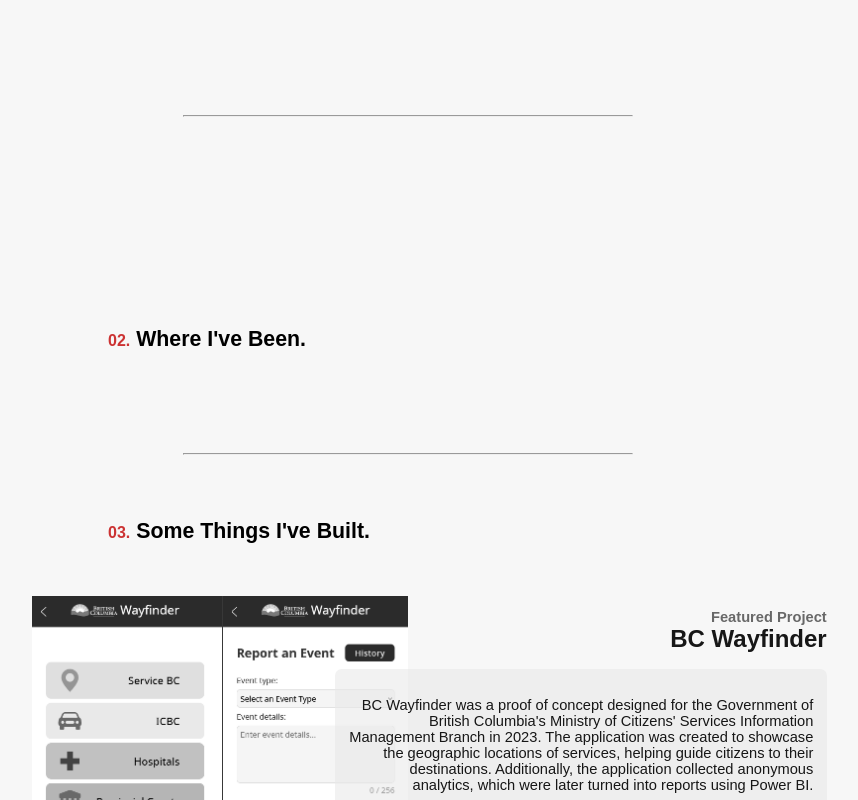
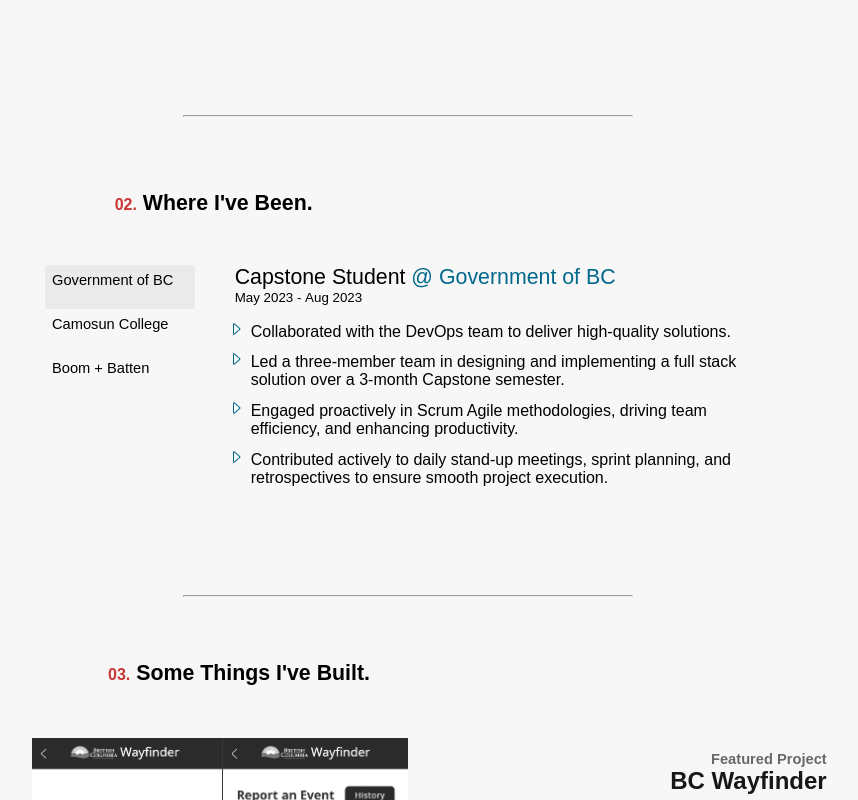
Before and after one commit to LocalNewsTV/LocalNewsTV.github.io, a React (Vite) app: page / in a window 1280 px wide. Shown: the part 1480-2280 px from the top of the page, without its empty margins (232-1090 px from the left). Built offline with nearby package versions, Linux system fonts and the light colour scheme.

Commit message:
Progressing on Experience Section, header touchup

```diff
--- a/package.json
+++ b/package.json
@@ -20,6 +20,7 @@
     "react": "18.2.0",
     "react-dom": "18.2.0",
     "react-router-dom": "6.14.2",
+    "react-router-hash-link": "2.4.3",
     "styled-components": "6.0.4"
   },
   "devDependencies": {
@@ -27,6 +28,7 @@
     "@emotion/babel-plugin": "11.11.0",
     "@types/react": "^18.2.14",
     "@types/react-dom": "^18.2.6",
+    "@types/react-router-hash-link": "2.4.6",
     "@typescript-eslint/eslint-plugin": "5.62.0",
     "@typescript-eslint/parser": "^5.61.0",
     "@vitejs/plugin-react": "4.0.3",
--- a/src/components/Experience/Experience.tsx
+++ b/src/components/Experience/Experience.tsx
@@ -1,13 +1,64 @@
-import { AccentSpan, ContentContainer, HeaderTwo, SmallSectionCont } from "./experience.styles";
+import { useState } from 'react';
+import {
+  AccentSpan,
+  Container,
+  ContentContainer,
+  EmployDate,
+  Employer,
+  ExperienceList,
+  HeaderTwo,
+  JobDetails,
+  List,
+  ListItem,
+  SmallSectionCont,
+  TabSection,
+  Title,
+} from './experience.styles';
+import jobExperience from '../../content/JobExperience';
 
-const Experience = () => (
-  <SmallSectionCont id="experience" >
+const Experience = () => {
+  const [experience, setExperience] = useState<JobExperience>(jobExperience[0]);
+  return (
+    <SmallSectionCont id="experience">
       <ContentContainer>
         <HeaderTwo>
           <AccentSpan>02.</AccentSpan> Where I've Been.
         </HeaderTwo>
+        <TabSection>
+          <List>
+            {jobExperience.map((item: JobExperience, index: number) => (
+              <ListItem
+                key={index}
+                selected={item.ref === experience.ref}
+                onClick={() => setExperience(item)}
+              >
+                {item.place}
+              </ListItem>
+            ))}
+          </List>
+        </TabSection>
+        <Container>
+          <Title>
+            {experience.position}
+            <Employer to={experience.link}>
+              &nbsp;@&nbsp;
+              {experience.place}
+            </Employer>
+          </Title>
+          <EmployDate>
+            {experience.start}
+            &nbsp;-&nbsp;
+            {experience.end}
+          </EmployDate>
+          <ExperienceList>
+            {experience.details.map((item, index) => (
+              <JobDetails key={index}>{item}</JobDetails>
+            ))}
+          </ExperienceList>
+        </Container>
       </ContentContainer>
     </SmallSectionCont>
   );
+};
 
 export default Experience;
--- a/src/components/Experience/experience.styles.tsx
+++ b/src/components/Experience/experience.styles.tsx
@@ -1,17 +1,97 @@
 import styled from '@emotion/styled';
 import mq from '../../utilities/mq';
-import { section, sectionAccent } from '../../assets/Theming';
+import { accent, bluebox, navBar, section, sectionAccent } from '../../assets/Theming';
+import { NavLink } from 'react-router-dom';
+
+type ExperienceProps = {
+  selected: boolean;
+};
+
+export const AccentSpan = styled.span`
+  color: ${sectionAccent};
+  font-size: 12pt;
+`;
 
 export const ContentContainer = styled.div`
+  position: relative;
   display: flex;
-  position: relative;
   flex-direction: column;
+  height: auto;
+  padding: 55pt 0;
+  justify-content: center;
   box-sizing: border-box;
   width: 100%;
+  align-items: stretch;
+  justify-content: center;
+  max-width: ${mq.tablet};
+  @media (min-width: ${mq.tablet}){
+    flex-direction: row;
+  }
+`;
+
+export const Container = styled.div`
+  width: 100%;
+  height: auto;
+  display: flex;
+  flex-direction: column;
+  @media (min-width: ${mq.tablet}){
+    margin-left: 2.5em;
+    max-width: 55%;
+  }
+`;
+
+export const List = styled.ul`
+  display: flex;
+  list-style-type: none;
+  max-width: 100%;
+  margin: 0;
+  padding: 0;
+  height: auto;
+  margin-bottom: 1em;
+  overflow-x: auto;
+  @media (min-width: ${mq.tablet}){
+   flex-direction: column;
+   overflow-x: initial;
+  }
+`;
+
+export const ListItem = styled.li<ExperienceProps>`
+  display: flex;
+  white-space: nowrap;
+  width: 100%;
+  font-size: 11pt;
+  display: inline
   align-items: center;
-  justify-content: center;
-  align-items: center;
-  max-width: ${mq.tablet};
+  padding: 0.25em 0.5em;
+  height: 2em;
+  text-items: center;
+  object-fit: scale-down;
+  background-color: ${({selected}) => (selected ? '#EAEAEA' : 'inherit')};
+  &:hover {
+    transition: 0.35s ease-in;
+    background-color: ${bluebox};
+  }
+  @media (min-width: ${mq.tablet}){
+    padding: 0.5em;
+  }
+`;
+export const TabSection = styled.div`
+  display: flex;
+  width: 100%;
+  align-items: ;
+  @media (min-width: ${mq.tablet}){
+    height: 100%;
+    max-width: 15%;
+  }
+`;
+
+export const HeaderTwo = styled.h2`
+  position: absolute;
+  top: 0;
+  font-size: 16pt;
+  left: 20%;
+  margin: 0;
+  padding: 0;
 `;
 
 export const SmallSectionCont = styled.div`
@@ -20,42 +100,36 @@
   justify-content: center;
   flex-direction: column;
   box-sizing: border-box;
-  padding: 10pt;
+  padding: 50pt 5pt 0 15pt;
   min-height: 40svh;
   align-items: center;
   width: 100%;
-  background-color: ${section};
   @media (min-width: ${mq.mobile}){
 
   }
 `;
 
-export const HeaderTwo = styled.h2`
-  position: absolute;
-  top: 0;
+export const Title = styled.p`
   font-size: 16pt;
-  left: 20%;
-  margin: 2em 0 0 0;
+  margin: 0;
   padding: 0;
 `;
-
-export const AccentSpan = styled.span`
-  color: ${sectionAccent};
-  font-size: 12pt;
+export const Employer = styled(NavLink)`
+  text-decoration: none;
+  font-size: inherit;
+  color: ${accent};
 `;
-
-export const ExperienceContainer = styled.div`
-
-`;
-
-export const ExperienceTabSection = styled.div`
-
+export const EmployDate = styled.p`
+  font-size: 10pt;
 `;
 
 export const ExperienceList = styled.ul`
-
+  list-style-image: url('/ListMarker.svg');
+  margin: 0;
+  padding: 1em;
 `;
 
-export const ExperienceOption = styled.button`
-
+export const JobDetails = styled.li`
+  font-size: 12pt;
+  padding-bottom: 8pt;
 `;
--- a/src/components/Header/header.styles.ts
+++ b/src/components/Header/header.styles.ts
@@ -1,10 +1,14 @@
 import styled from '@emotion/styled';
 import mq from '../../utilities/mq';
-import { navBar } from '../../assets/Theming';
+import { navBar, sectionAccent } from '../../assets/Theming';
 
 type HeaderProps = {
   menu: boolean;
 }
+export const AccentSpan = styled.span`
+  color: ${sectionAccent};
+  font-size: 10pt;
+`;
 export const HeaderCont = styled.header`
   position: fixed;
   box-sizing: border-box;
--- a/src/components/Projects/Projects.tsx
+++ b/src/components/Projects/Projects.tsx
@@ -6,7 +6,7 @@
 const Projects = () => {
   const featuredProjects: Array<Project> = projectsList.filter((project) => project.featured);
   return (
-    <FullSectionCont id="projects">
+    <FullSectionCont id="work">
       <ContentContainer>
         <HeaderTwo>
           <AccentSpan>03.</AccentSpan> Some Things I've Built.
--- /dev/null
+++ b/src/content/JobExperience.ts
@@ -0,0 +1,47 @@
+const jobExperience: Array<JobExperience> = [
+  {
+    ref: "GovStu",
+    place: "Government of BC",
+    position: "Capstone Student",
+    link: "https://www2.gov.bc.ca/gov/content/governments/organizational-structure/ministries-organizations/ministries/citizens-services",
+    details: [
+      'Collaborated with the DevOps team to deliver high-quality solutions.',
+      'Led a three-member team in designing and implementing a full stack solution over a 3-month Capstone semester.',
+      'Engaged proactively in Scrum Agile methodologies, driving team efficiency, and enhancing productivity.',
+      'Contributed actively to daily stand-up meetings, sprint planning, and retrospectives to ensure smooth project execution.',
+    ],
+    start: "May 2023",
+    end: "Aug 2023"
+  },
+  {
+    ref: 'CamStu',
+    place: "Camosun College",
+    position: "ICS Student (Diploma)",
+    link: "https://camosun.ca/programs-courses/find-program/information-and-computer-systems-technologist-diploma",
+    details: [
+      'Programmed in C++, Java, JavaScript, Python and SQL to develop a diverse portfolio of projects, including web applications, RESTful APIs, and Unity games.',
+      'Developed NoSQL and Relational Databases to efficiently store and deliver data.',
+      'Deployed, secured, and maintained software applications ensuring they met specified requirements and demonstrating proficiency in software development.',
+      'Applied principles of computer architecture, operating systems, and networks to all aspects of information technology, showcasing proficiency in IT infrastructures.',
+      'Collaborated with peers across courses to develop applications, ensuring timely delivery and seamless implementation of assignments.',
+    ],
+    start: "Sept 2021",
+    end: "Aug 2023"
+  },
+  {
+    ref: 'boomCook',
+    place: "Boom + Batten",
+    position: "First Cook",
+    link: "https://boomandbatten.com/",
+    details: [
+      'Utilized Optimum Control to manage food costing and perform invoice data entry, ensuring accurate and efficient cost management for the restaurant.',
+      'Trained and mentored new chefs on food preparation techniques and kitchen safety procedures, fostering a high-performing and cohesive team.',
+      'Engaged in recipe development and menu planning, creating new and innovative dishes that enhanced customer satisfaction.',
+      'Ensured compliance with health and safety regulations by maintaining a clean and organized kitchen environment.',
+    ],
+    start: "May 2019",
+    end: "Jan 2022",
+  },
+];
+
+export default jobExperience;
--- a/src/index.css
+++ b/src/index.css
@@ -17,3 +17,7 @@
   padding: 0;
   margin: 0;
 }
+p {
+  margin: 0;
+  padding: 0;
+}
--- /dev/null
+++ b/src/types/JobExperience.ts
@@ -0,0 +1,9 @@
+type JobExperience = {
+  ref: string;
+  place: string;
+  position: string;
+  link: string;
+  details: Array<string>;
+  start: string;
+  end: string;
+}
```
Also changed, not shown: src/components/Header/Header.tsx (+23 -16 lines). Lines whose indentation alone changed are shown as unchanged.
